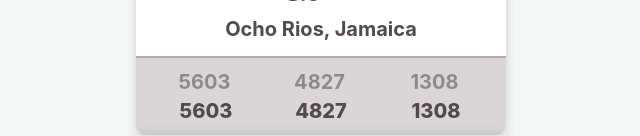
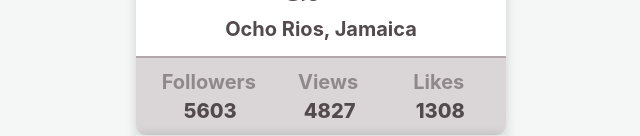
Before and after one commit to DenisBuk/goit-react-hw-01-components, a React (Create React App) app: page / in a window 1280 px wide. Shown: the part 358-494 px from the top of the page, without its empty margins (319-959 px from the left). Built offline with nearby package versions, Linux system fonts and the light colour scheme.

Commit message:
Profile fix

```diff
--- a/src/components/Profile/Profile.jsx
+++ b/src/components/Profile/Profile.jsx
@@ -13,15 +13,15 @@ export const Profile = ({ username, tag, location, avatar, stats }) => {
 
             <ul className={css.stats}>
                 <li>
-                    <span className={css.label}>{stats.followers}</span>
+                    <span className={css.label}>Followers</span>
                     <span className={css.quantity}>{stats.followers}</span>
                 </li>
                 <li>
-                    <span className={css.label}>{stats.views}</span>
+                    <span className={css.label}>Views</span>
                     <span className={css.quantity}>{stats.views}</span>
                 </li>
                 <li>
-                    <span className={css.label}>{stats.likes}</span>
+                    <span className={css.label}>Likes</span>
                     <span className={css.quantity}>{stats.likes}</span>
                 </li>
             </ul>
```
